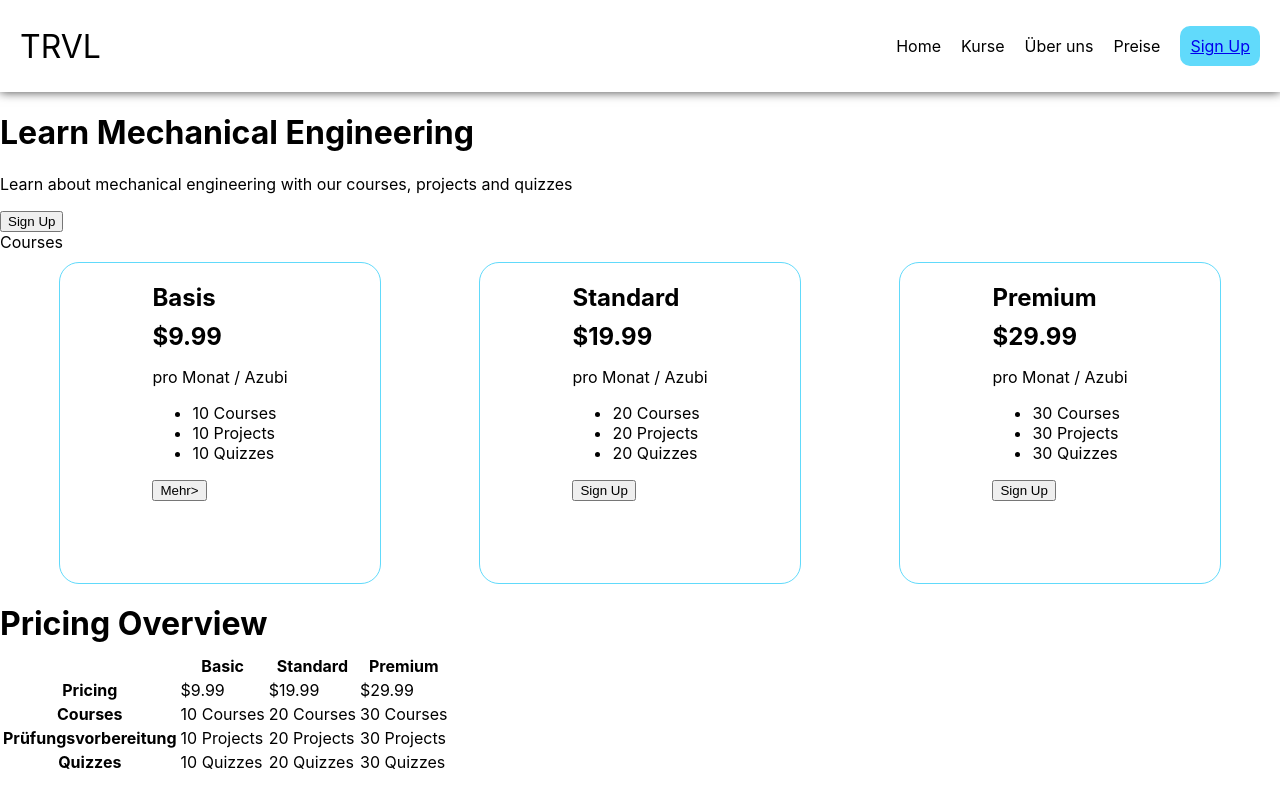
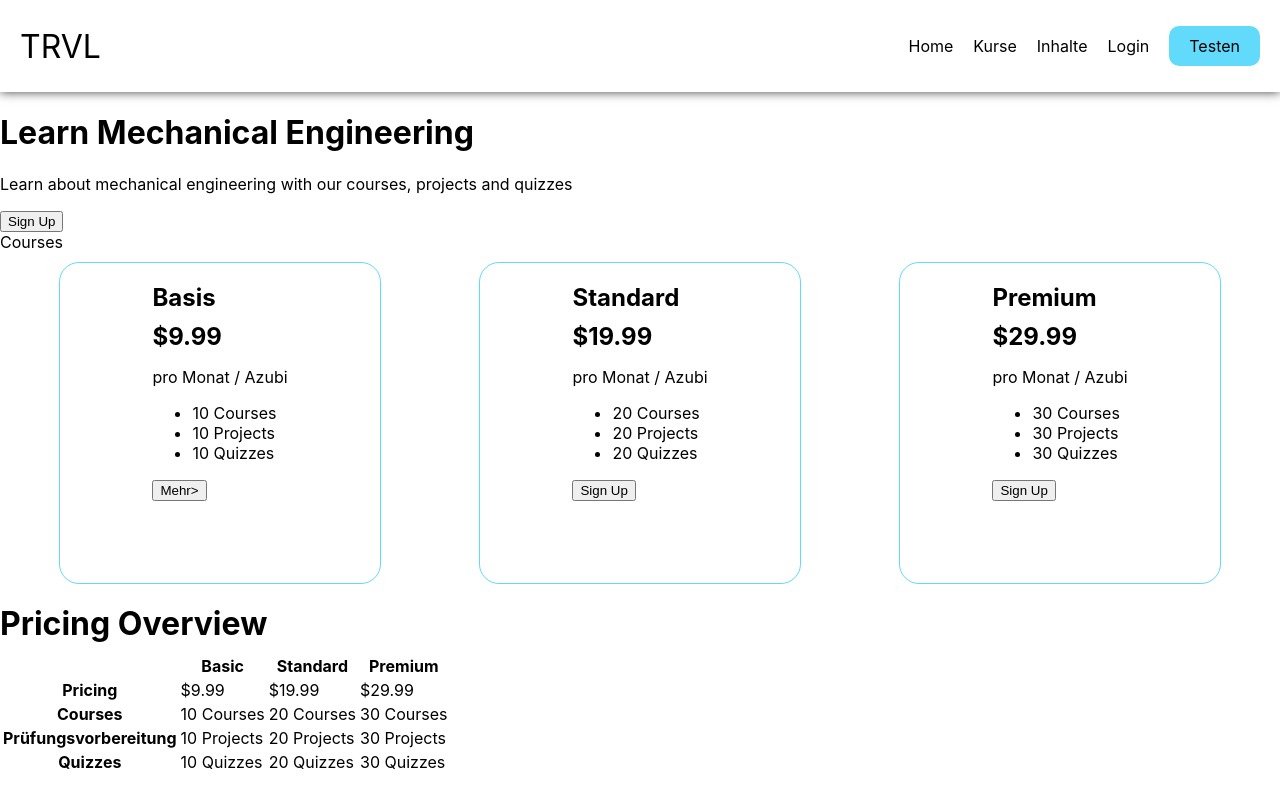
Before and after one commit to HuberAdrian/learning-platform, a React (Create React App) app: page / in a window 1280 px wide. Shown: the top 800 px of the page. Built offline with nearby package versions, Linux system fonts and the light colour scheme.

Commit message:
changed names in links navbar

```diff
--- a/src/components/Navbar.js
+++ b/src/components/Navbar.js
@@ -52,17 +52,17 @@ function Navbar() {
             </li>
             <li className='nav-item'>
               <HashLink smooth to='/#about' className='nav-links' onClick={closeMobileMenu} >
-                Über uns
+                Inhalte
               </HashLink>
             </li>
             <li className='nav-item'>
-              <HashLink smooth to='/#pricing'  className='nav-links' onClick={closeMobileMenu} >
-                Preise
-              </HashLink>
+              <Link to='/login'  className='nav-links' onClick={closeMobileMenu} >
+                Login
+              </Link>
             </li>
             <li className='nav-item nav-button'>
-              <Link to='/sign-up' className='nav-links-mobile' onClick={closeMobileMenu}>
-                Sign Up
+              <Link to='/sign-up' className='nav-links' onClick={closeMobileMenu}>
+                Testen
               </Link>
             </li>
           </ul>
```
